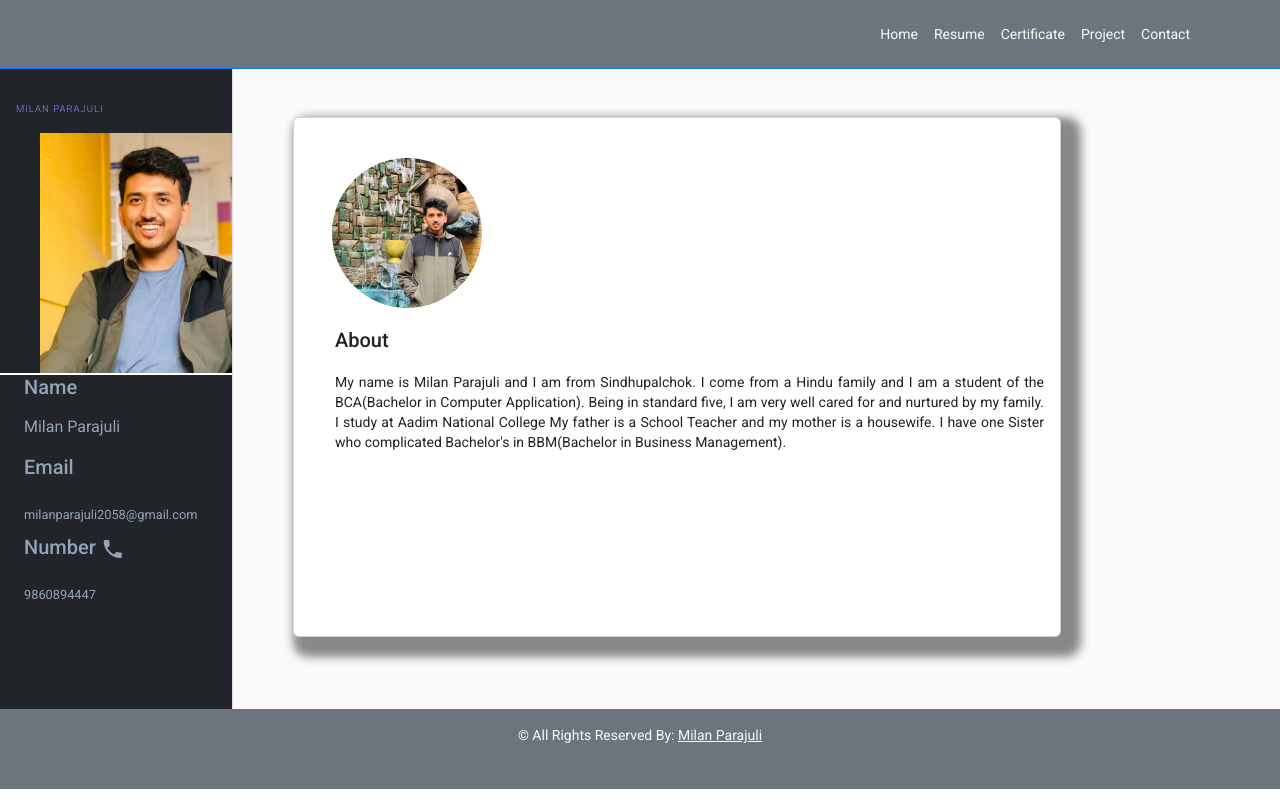
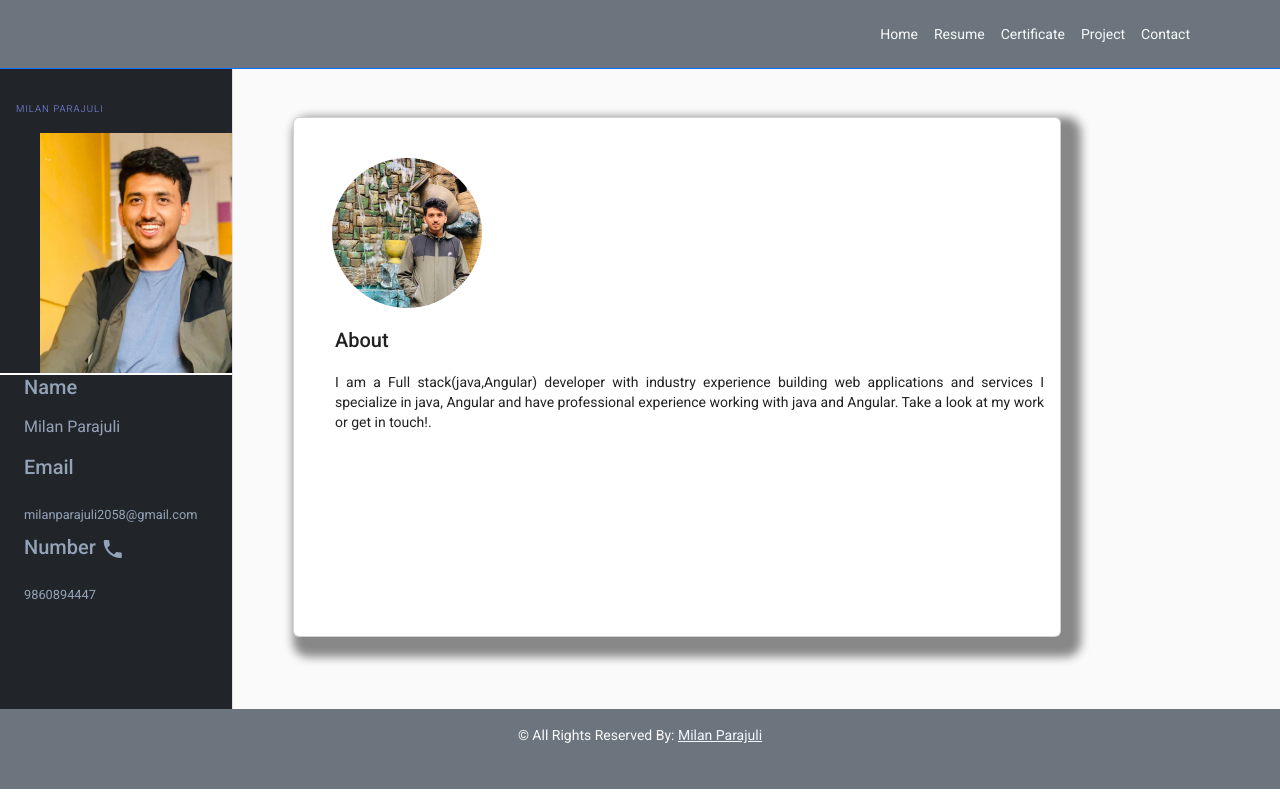
Before and after one commit to Milanparajuli/MilanParajuli, an Angular app: page / in a window 1280 px wide. Built offline with nearby package versions, Linux system fonts and the light colour scheme.

Commit message:
add experience

```diff
--- a/src/app/app.component.html
+++ b/src/app/app.component.html
@@ -1,3 +1,4 @@
+<div class="content">
   <nav>
     <app-nav></app-nav>
   </nav>
@@ -7,3 +8,4 @@
   <footer>
     <app-footer></app-footer>
   </footer>
+</div>
--- a/src/app/clientside/certificate/certificate.component.html
+++ b/src/app/clientside/certificate/certificate.component.html
@@ -1,26 +1,4 @@
- <!-- <nav>
-    <app-nav></app-nav>
-</nav> -->
-<!--
-<main class="sideb">
-    <app-sidebar></app-sidebar>
-    <app-myself></app-myself>
-</main>
- -->
-<!-- <mat-drawer-container>
-  <mat-drawer mode="side" [opened]="sideBarOpen"> -->
-    <!-- <mat-drawer mode="side" opened="true"> -->
-    <!-- <app-sidebar></app-sidebar>
-  </mat-drawer>
-  <mat-drawer-content>
-    <app-info-certificate (toggleSidebarForMe)="sideBarToggle()"></app-info-certificate>
-    <router-outlet></router-outlet>
-  </mat-drawer-content>
-</mat-drawer-container>
-<footer>
-  <app-footer></app-footer>
-</footer> -->
-<div class="container">
+ <div class="container">
   <div class="row">
     <div class="col">
       <div class="content card">
--- a/src/app/clientside/certificate/certificate.component.scss
+++ b/src/app/clientside/certificate/certificate.component.scss
@@ -1,5 +1,5 @@
 .card{
-    height: 30vh;
-    height: 60vw;
+    object-fit: cover;
+    width: 200px;
     box-shadow: 10px 10px 10px 10px #dad6d6;
 }
--- a/src/app/clientside/information/info-certificate/info-certificate.component.scss
+++ b/src/app/clientside/information/info-certificate/info-certificate.component.scss
@@ -1,7 +1,6 @@
 .certificate-img{
     object-fit: cover;
-    height: 30vh;
-    width: 20vw;
+    // width: 200px;
     margin: 0;
     padding: 0;
 }
--- a/src/app/clientside/myself/myself.component.html
+++ b/src/app/clientside/myself/myself.component.html
@@ -6,10 +6,7 @@
         <div class="card-body">
           <h2 class="card-title intro heading">About</h2>
           <div class="content">
-            <p class="card-text intro">My name is Milan Parajuli and I am from Sindhupalchok. I come from a Hindu family and I
-              am a student of the BCA(Bachelor in Computer Application). Being in standard five, I am very well
-              cared for and nurtured by my family. I study at Aadim National College My father is a School Teacher and
-              my mother is a housewife. I have one Sister who complicated Bachelor's in BBM(Bachelor in Business Management).</p>
+            <p class="card-text intro">I am a Full stack(java,Angular) developer with industry experience building web applications and services I specialize in java, Angular and have professional experience working with java and Angular. Take a look at my work or get in touch!.</p>
 
           </div>
           <!-- <a href="#" class="btn btn-primary">Go somewhere</a> -->
--- a/src/app/clientside/resume/resume.component.html
+++ b/src/app/clientside/resume/resume.component.html
@@ -58,13 +58,24 @@
           </li>
           <ul>
             <li>
-              <h2 class="mt-4">Software Engineer Intern</h2>
+              <h2 class="mt-4">Software Developer Intern</h2>
               <!-- <span class="pass-out">2079 BS to Running</span> -->
-              <button class="btn btn-secondary mb-2">2079 Bs</button>
+              <button class="btn btn-secondary mb-2">2022 AD</button>
               <p class="detail">
                 Aadim Innovation
                 <span class="address d-block detail"
                   >Chuchepati, Kathmandu</span
+                >
+              </p>
+            </li>
+            <li>
+              <h2 class="mt-4">Software Developer</h2>
+              <!-- <span class="pass-out">2079 BS to Running</span> -->
+              <button class="btn btn-secondary mb-2">2023 AD</button>
+              <p class="detail">
+                SB Solutions Nepal
+                <span class="address d-block detail"
+                  >Kamalpokhari, Kathmandu</span
                 >
               </p>
             </li>
--- a/src/index.html
+++ b/src/index.html
@@ -5,11 +5,11 @@
   <title>Milan Parajuli</title>
   <base href="/">
   <meta name="viewport" content="width=device-width, initial-scale=1">
-  <link rel="icon" type="image/x-icon" href="favicon.ico">
+  <link rel="icon" type="image/x-icon" href="./assets/images/abc.jpg">
   <link rel="preconnect" href="https://fonts.gstatic.com">
   <link href="https://fonts.googleapis.com/css2?family=Roboto:wght@300;400;500&display=swap" rel="stylesheet">
   <link href="https://fonts.googleapis.com/icon?family=Material+Icons" rel="stylesheet">
-  <link rel="icon" type="image/x-icon" href="favicon.ico">
+  <link rel="icon" type="image/x-icon" href="./assets/images/abc.jpg">
   <link rel="stylesheet" href="https://pro.fontawesome.com/releases/v5.10.0/css/all.css" />
 </head>
 <body class="mat-typography">
--- a/src/styles.scss
+++ b/src/styles.scss
@@ -39,7 +39,7 @@ $Milanportfolio-theme: mat.define-light-theme((
 @import '~bootstrap/scss/bootstrap';
 
 html, body { height: 100%; }
-body { margin: 0; font-family: Roboto, "Helvetica Neue", sans-serif; }
+body { margin: 0; font-family: Roboto, "Helvetica Neue", sans-serif; overflow: hidden; }
 
 img{
   height: 30vh;
```
Lines whose indentation alone changed are shown as unchanged.
